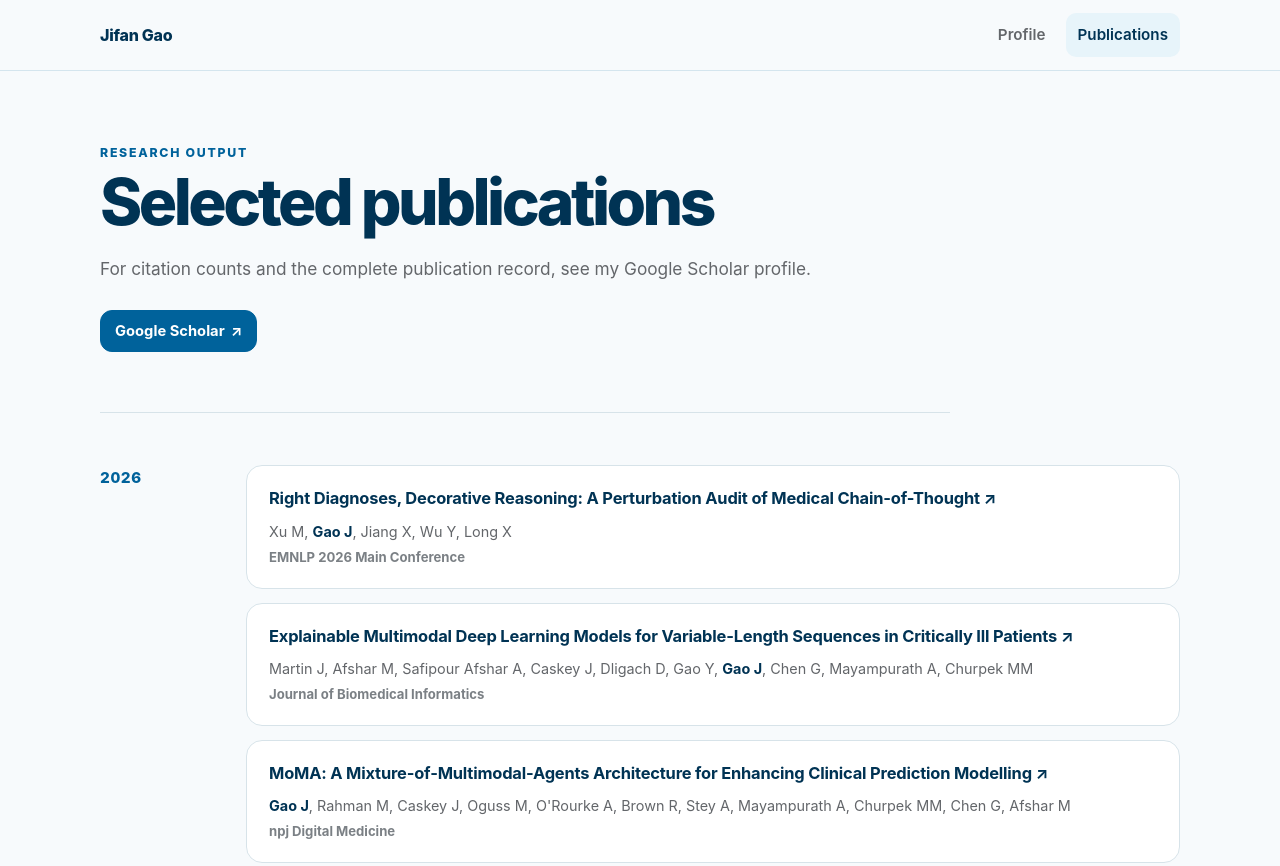
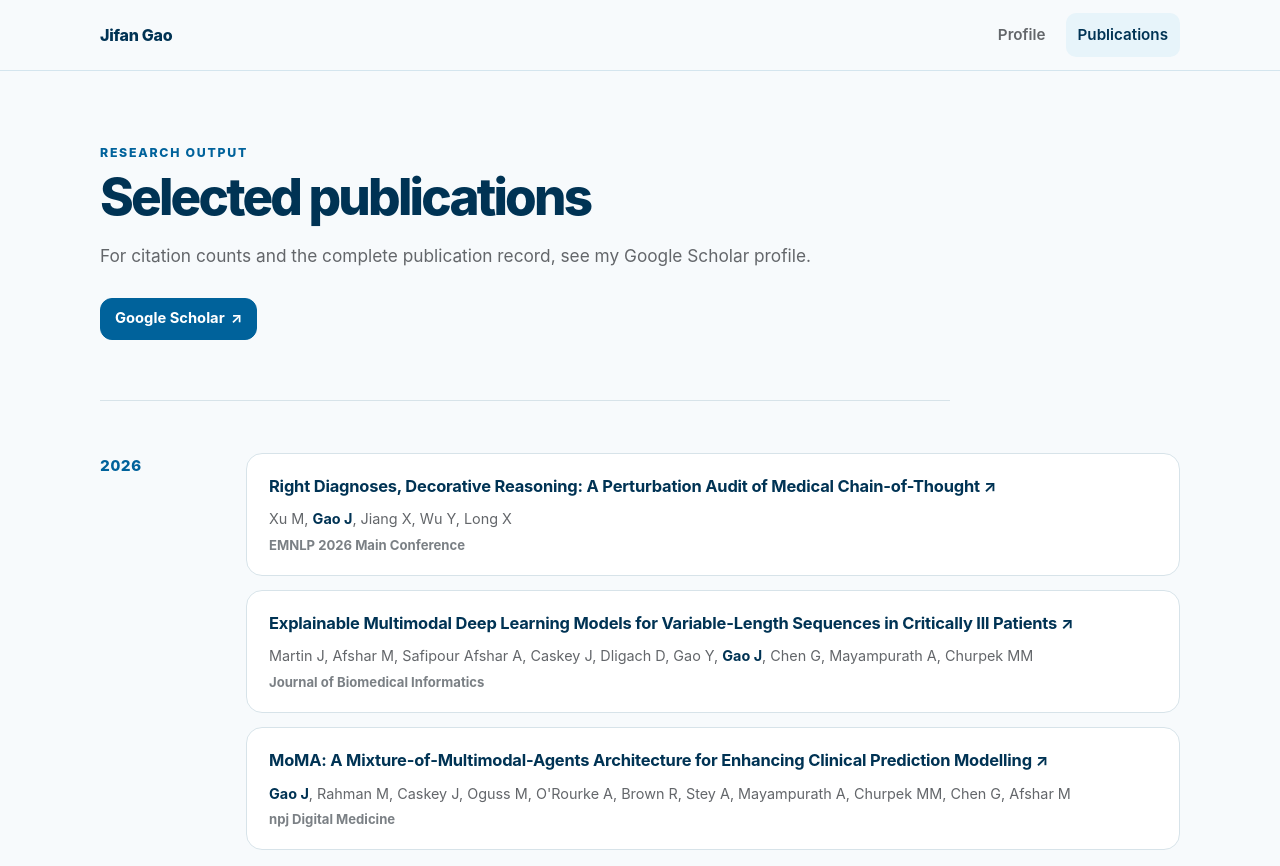
Before and after one commit to GGGGFan/profile, a plain HTML site: page publications.html in a window 1280 px wide. Shown: the top 866 px of the page. Drawn offline with Linux system fonts and the light colour scheme.

Commit message:
Update styles.css
decrease publication title font size

```diff
--- a/styles.css
+++ b/styles.css
@@ -416,6 +416,10 @@ a {
     font-size: clamp(2.6rem, 5vw, 4.2rem);
 }
 
+.publications-page .page-intro h1 {
+    font-size: clamp(2.2rem, 4vw, 3.4rem);
+}
+
 .page-intro .button {
     margin-top: 26px;
 }
```
